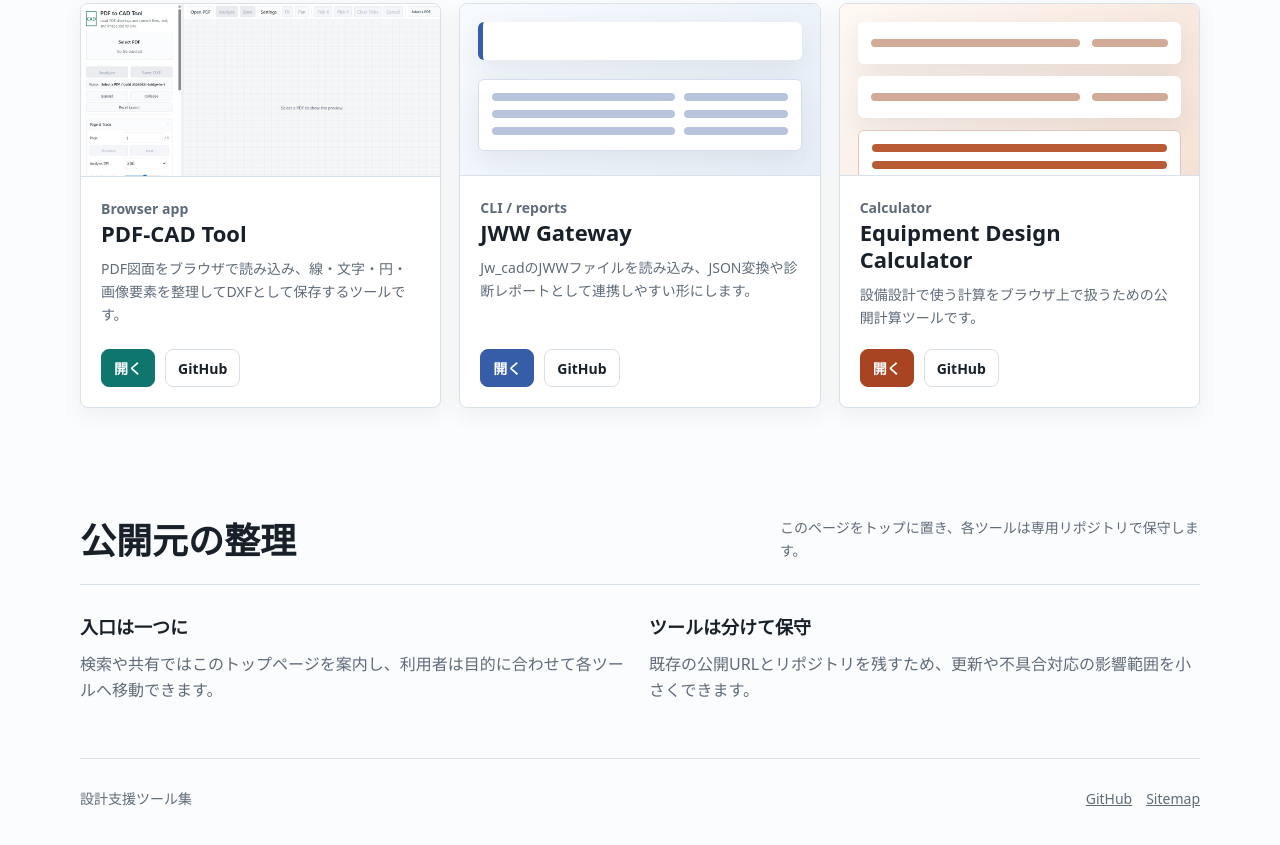
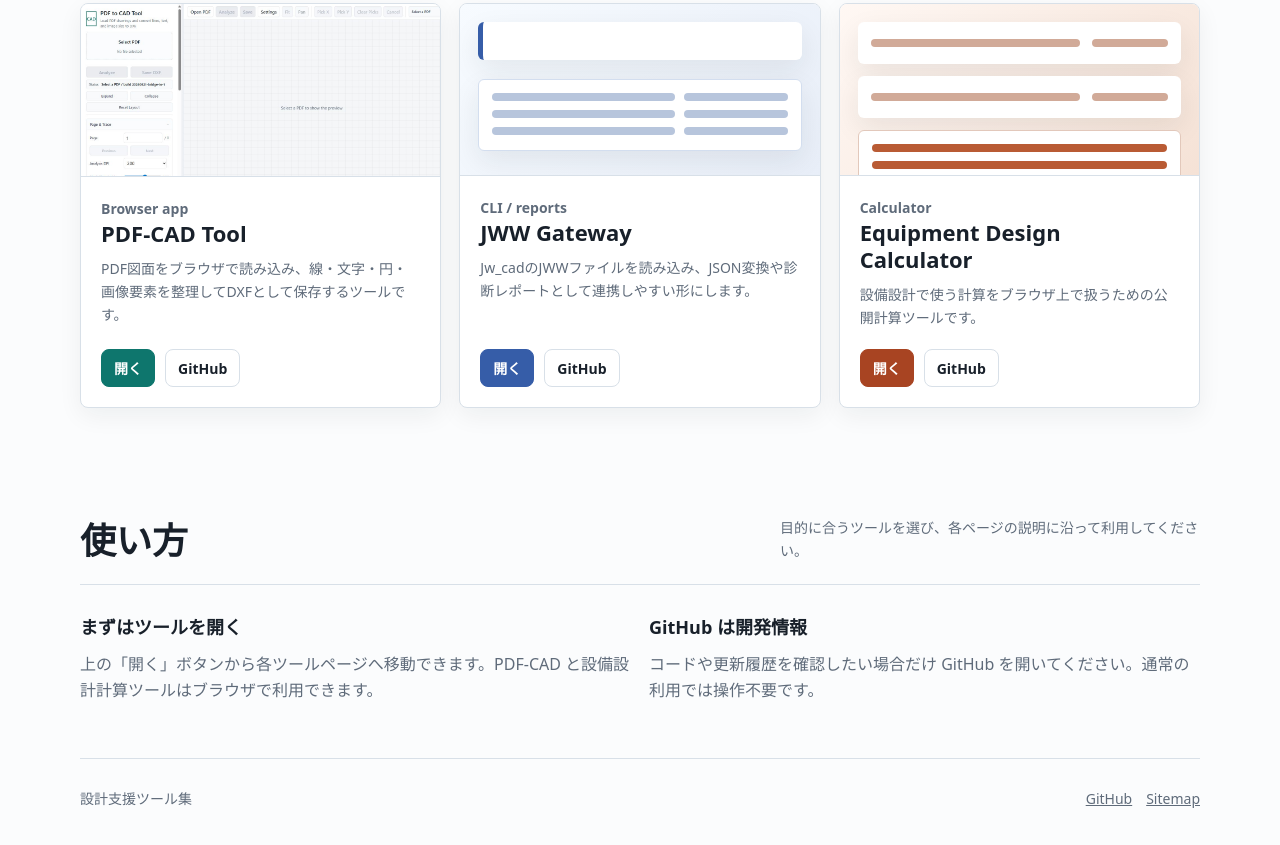
Before and after one commit to fdoyoshikazuhora-sys/fdoyoshikazuhora-sys.github.io, a plain HTML site: page index.html in a window 1280 px wide. Shown: the part 617-1462 px from the top of the page. Drawn offline with Linux system fonts and the light colour scheme.

Commit message:
Clarify homepage usage guidance

```diff
--- a/index.html
+++ b/index.html
@@ -459,7 +459,7 @@
       </a>
       <nav class="site-nav" aria-label="Primary">
         <a href="#tools">Tools</a>
-        <a href="#policy">Publish</a>
+        <a href="#guide">Guide</a>
         <a href="https://github.com/fdoyoshikazuhora-sys">GitHub</a>
       </nav>
     </header>
@@ -552,19 +552,19 @@
         </div>
       </section>
 
-      <section class="section" id="policy" aria-labelledby="policy-title">
+      <section class="section" id="guide" aria-labelledby="guide-title">
         <div class="section-header">
-          <h2 id="policy-title">公開元の整理</h2>
-          <p class="section-note">このページをトップに置き、各ツールは専用リポジトリで保守します。</p>
+          <h2 id="guide-title">使い方</h2>
+          <p class="section-note">目的に合うツールを選び、各ページの説明に沿って利用してください。</p>
         </div>
         <div class="info-band">
           <div class="info-block">
-            <h3>入口は一つに</h3>
-            <p>検索や共有ではこのトップページを案内し、利用者は目的に合わせて各ツールへ移動できます。</p>
+            <h3>まずはツールを開く</h3>
+            <p>上の「開く」ボタンから各ツールページへ移動できます。PDF-CAD と設備設計計算ツールはブラウザで利用できます。</p>
           </div>
           <div class="info-block">
-            <h3>ツールは分けて保守</h3>
-            <p>既存の公開URLとリポジトリを残すため、更新や不具合対応の影響範囲を小さくできます。</p>
+            <h3>GitHub は開発情報</h3>
+            <p>コードや更新履歴を確認したい場合だけ GitHub を開いてください。通常の利用では操作不要です。</p>
           </div>
         </div>
       </section>
```
